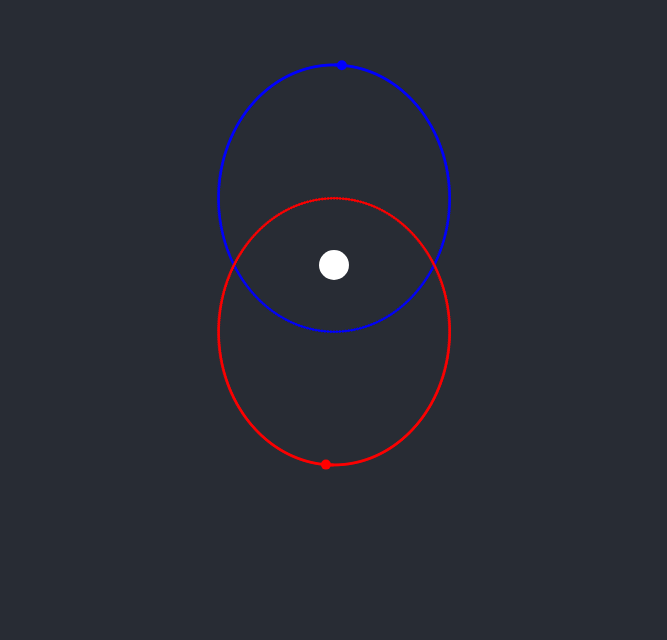
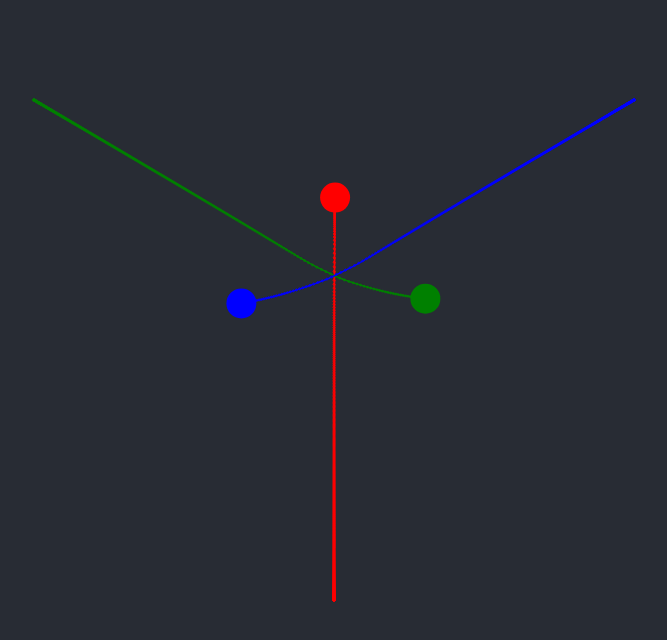
Before and after one commit to tlstommy/n-body-simulator, a React (Create React App) app: page / in a window 1280 px wide. Shown: the part 150-790 px from the top of the page, without its empty margins (306-973 px from the left). Built offline with nearby package versions, Linux system fonts and the light colour scheme.

Commit message:
3 body  working i think

```diff
--- a/src/components/Container.js
+++ b/src/components/Container.js
@@ -9,18 +9,21 @@ export default function Container(){
     const [bodiesData, setBodiesData] = useState([
 
         //2body
-        { x: 900, y: 415, vX: 0, vY: 0, radius: 15, color: 'white', mass: 5.972e24, staticBody: true, trail: []},
-        { x: 900, y: 215, vX: 1000000, vY: 0, radius: 5, color: 'blue', mass: 7.34767309e22, staticBody: false, trail: []},
+        //{ x: 900, y: 415, vX: 0, vY: 0, radius: 15, color: 'white', mass: 5.972e24, staticBody: true, trail: []},
+        //{ x: 900, y: 215, vX: 100000, vY: 0, radius: 5, color: 'blue', mass: 7.34767309e22, staticBody: false, trail: []},
 
-        { x: 900, y: 615, vX: -1000000, vY: 0, radius: 5, color: 'red', mass: 7.34767309e22, staticBody: false, trail: []},
-        //{ x: 900, y: 515, vX: -800000, vY: 0, radius: 5, color: 'red', mass: setMassVal(2,24), staticBody: false, trail: []},
         //3body
-        //{ x: 900, y: 750, vX: 0, vY: 100, radius: 15, color: 'red', mass: setMassVal(6,24), staticBody: false, trail: []},
-        //{ x: 600, y: 250, vX: 0, vY:-100, radius: 15, color: 'green', mass: setMassVal(6,24), staticBody: false, trail: []},
-        //{ x: 1200, y: 250, vX: 100, vY: 0, radius: 15, color: 'blue', mass: setMassVal(6,24), staticBody: false, trail: []},
+        { x: 900, y: 750, vX: 0, vY: 100, radius: 15, color: 'red', mass: setMassVal(6,24), staticBody: false, trail: []},
+        { x: 600, y: 250, vX: 0, vY:-100, radius: 15, color: 'green', mass: setMassVal(6,24), staticBody: false, trail: []},
+        { x: 1200, y: 250, vX: 100, vY: 0, radius: 15, color: 'blue', mass: setMassVal(6,24), staticBody: false, trail: []},
         //
         //{ x: 900, y: 415, vX: 0, vY: 0, radius: 1, color: 'white', mass: setMassVal(1,1), staticBody: true, trail: []},
 
+        //four body
+        //{ x: 900, y: 215, vX: 100000, vY: 0, radius: 5, color: 'blue', mass: 7.34767309e22, staticBody: false, trail: []},
+        //{ x: 900, y: 615, vX: -100000, vY: 0, radius: 5, color: 'red', mass: 7.34767309e22, staticBody: false, trail: []},
+        //{ x: 700, y: 415, vX: 0, vY: -100000, radius: 5, color: 'green', mass: 7.34767309e22, staticBody: false, trail: []},
+        //{ x: 1100, y: 415, vX: 0, vY: 100000, radius: 5, color: 'purple', mass: 7.34767309e22, staticBody: false, trail: []},
 
 
     ]);
```
